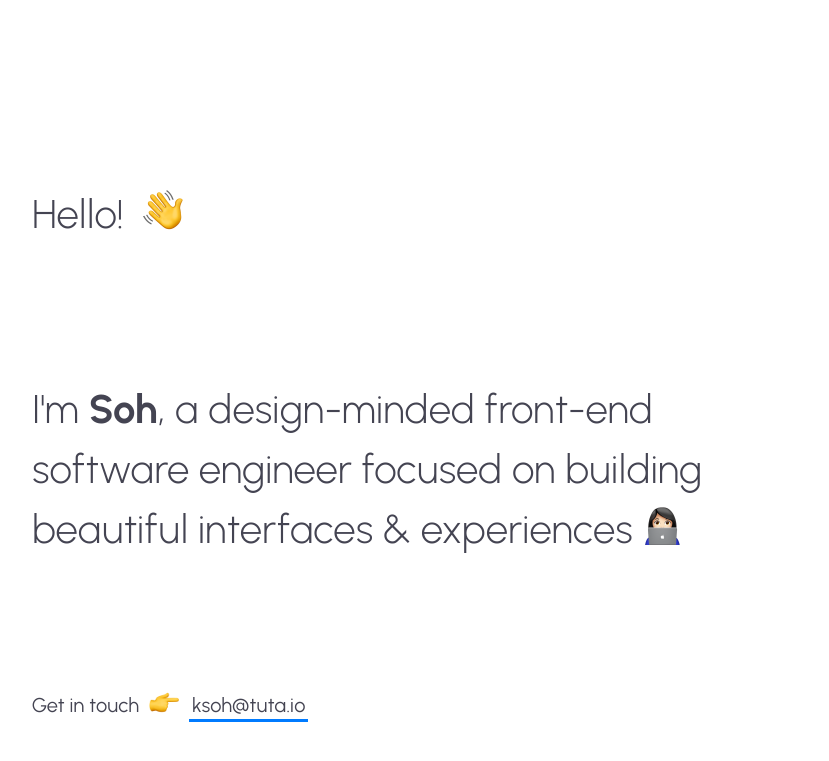
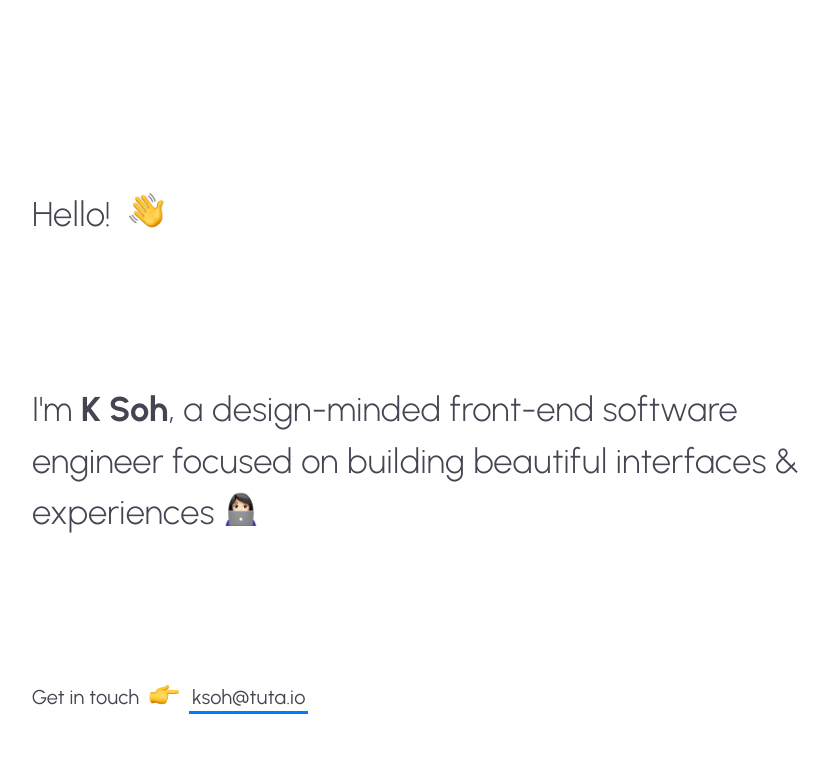
Before and after one commit to notAunty/portfolio, a Jekyll site: the page built from index.html, in a window 1280 px wide. Shown: the top 761 px of the page, without its empty margins (68-897 px from the left). Built offline with Jekyll 4.4.1, drawn with Linux system fonts in a browser that asks for light colours.

Commit message:
responsive font-size & standard

```diff
--- a/_config.yml
+++ b/_config.yml
@@ -18,16 +18,16 @@
 # You can create any custom variable you would like, and they will be accessible
 # in the templates via {{ site.myvariable }}.
 
-name: Soh
-title: Soh | Software Engineer & Data Scientist
+name: K Soh
+title: K Soh | Software Engineer & Data Scientist
 description: >- # this means to ignore newlines until "email:"
   Write an awesome description for your new site here. You can edit this
   line in _config.yml. It will appear in your document head meta (for
   Google search results) and in your feed.xml site description.
-email: your-email@example.com
+email: ksoh@tuta.io
 baseurl: "" # the subpath of your site, e.g. /blog
 url: "" # the base hostname & protocol for your site, e.g. http://example.com
-github_username:  jekyll
+github_username:  notaunty
 twitter_username: jekyllrb
 
 # Build settings
--- a/_sass/_base.scss
+++ b/_sass/_base.scss
@@ -116,7 +116,7 @@ strong {
   }
   &__content {
     font-weight: 300;
-    font-size: $body;
+    @include font-size($body);
     width: 100%;
     max-width: 650px;
     @include tablet {
@@ -184,7 +184,7 @@ strong {
 
 .small {
   font-family: $monospace;
-  font-size: $caption;
+  @include font-size($caption);
   display: inline-block;
   margin-top: 15px;
   &:after {
--- a/_sass/_fonts.scss
+++ b/_sass/_fonts.scss
@@ -49,22 +49,28 @@ $font-stack: Helvetica, Roboto, system, system-ui, -apple-system, BlinkMacSystem
 $sans: 'Urbanist', $font-stack;
 $monospace: 'Ubuntu Mono', monospace;
 
+@mixin font-size($val) {
+  // font-size: #{$val}rem;
+  // @media screen and (max-width: #{$desktop-width}) {
+  //   font-size: calc(calc(#{$val}rem * 0.5) + 1.75vw);
+  // }
 
-$h3: 2.5rem;
-$h6: 1.25rem;
-$body: 1rem;
-$caption: 0.85rem;
+  font-size: #{$val}vw;
 
-@media screen and (max-width: #{$desktop-width}) {
-  $h3: 2.25rem;
+  @media screen and (max-width: #{$mobile-width}) {
+    font-size: calc(#{$val}vw + #{$val*2.4}px);
+  }
+
+  @media screen and (min-width: #{$desktop-width}) {
+    font-size: calc(#{$val * 0.5}rem);
+  }
 }
 
-@media screen and (max-width: #{$tablet-width}) {
-  $h3: 2rem;
-  $h6: 1.15rem;
-}
-
-@media screen and (max-width: #{$mobile-width}) {
-  $h3: 1.625rem;
-  $h6: 1.1rem;
-}
+$h1: 5.0;
+$h2: 4.3;
+$h3: 3.6;
+$h4: 3.0;
+$h5: 2.5;
+$h6: 2.1;
+$body: 1.5;
+$caption: 1.0;
--- a/_sass/_intro.scss
+++ b/_sass/_intro.scss
@@ -14,15 +14,12 @@
   }
 
   &__hello, &__tagline {
-    font-size: $h3;
+    @include font-size($h2);
 
     .emoji {
-      width: 40px;
-      height: 40px;
-      @include desktop {
-        width: 35px;
-        height: 35px;
-      }
+      width: 35px;
+      height: 35px;
+
       @include tablet {
         width: 30px;
         height: 30px;
@@ -71,7 +68,7 @@
   }
   &__tagline {
     font-weight: 300;
-    max-width: 700px;
+    max-width: 800px;
     .name {
       font-weight: 700;
     }
@@ -80,8 +77,8 @@
     }
   }
   &__contact {
-    font-size: $h6;
     font-weight: 400;
+    @include font-size($h5);
 
     .emoji {
       &.pointer {
--- a/css/main.scss
+++ b/css/main.scss
@@ -2,6 +2,7 @@
 ---
 
 
+// @import "rfs";
 @import "globals";
 @import "fonts";
 @import "base";
```
